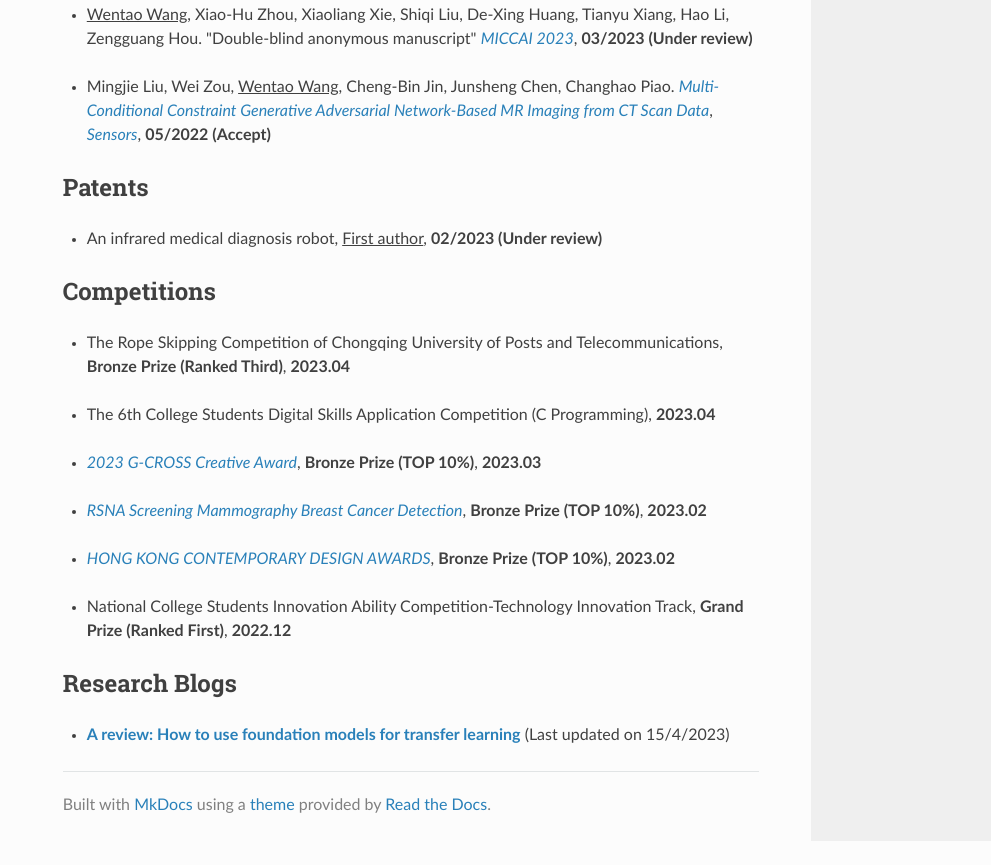
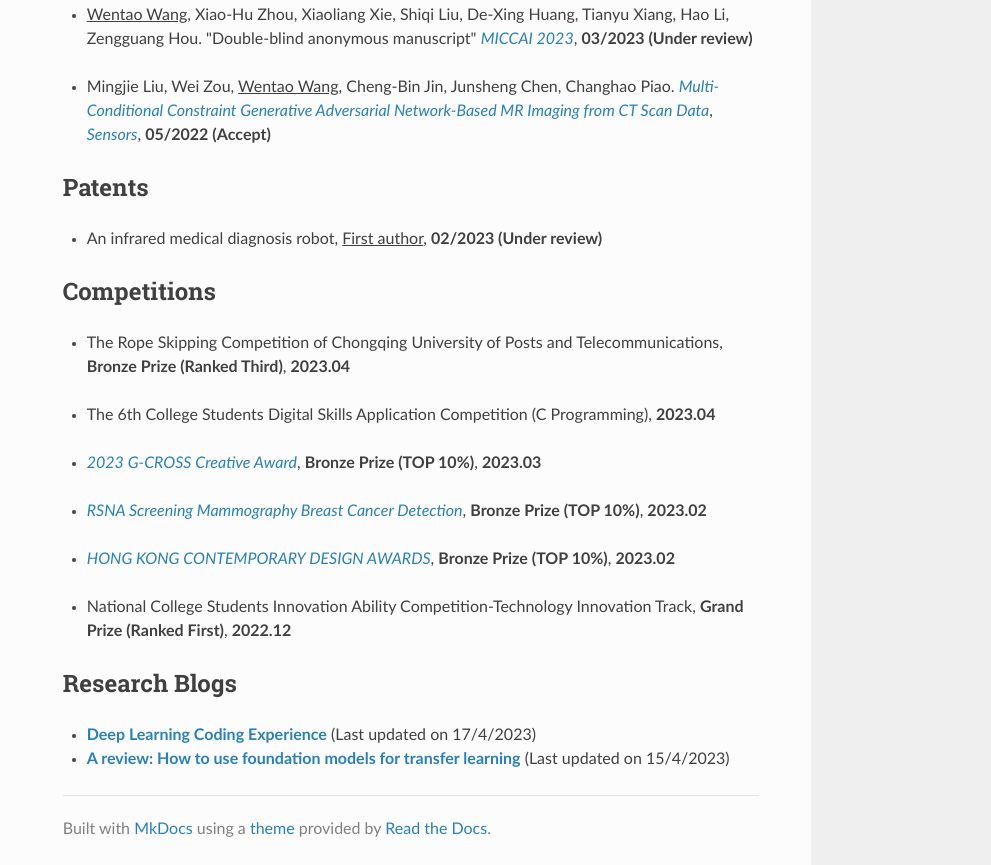
Before and after one commit to rickwang28574/rickwang28574.github.io, a plain HTML site: page index.html in a window 1280 px wide. Shown: the part 1442-2307 px from the top of the page, without its empty margins (289-1280 px from the left). Before the commit the page ends 2283 px from the top, so only its background shows below. Drawn offline with nearby package versions, Linux system fonts and the light colour scheme.

Commit message:
Add files via upload

```diff
--- a/index.html
+++ b/index.html
@@ -180,7 +180,12 @@
 </ul>
 <h2 id="research-blogs">Research Blogs</h2>
 <ul>
-<li><a href="abajcsy_cv.pdf"><b>A review: How to use foundation models for transfer learning</b></a> (Last updated on 15/4/2023)</li>
+<li>
+<p><a href="Deep Learning Coding Experience.pdf"><b>Deep Learning Coding Experience</b></a> (Last updated on 17/4/2023)</p>
+</li>
+<li>
+<p><a href="abajcsy_cv.pdf"><b>A review: How to use foundation models for transfer learning</b></a> (Last updated on 15/4/2023)</p>
+</li>
 </ul>
 
             </div>
@@ -224,5 +229,5 @@
 
 <!--
 MkDocs version : 1.3.1
-Build Date UTC : 2023-04-15 15:25:00.575279+00:00
+Build Date UTC : 2023-04-17 12:58:31.035485+00:00
 -->
--- a/sitemap.xml
+++ b/sitemap.xml
@@ -2,7 +2,7 @@
 <urlset xmlns="http://www.sitemaps.org/schemas/sitemap/0.9">
     <url>
          <loc>https://anywherehope.com/</loc>
-         <lastmod>2023-04-15</lastmod>
+         <lastmod>2023-04-17</lastmod>
          <changefreq>daily</changefreq>
     </url>
 </urlset>
```
Also changed, not shown: 2 other files.
